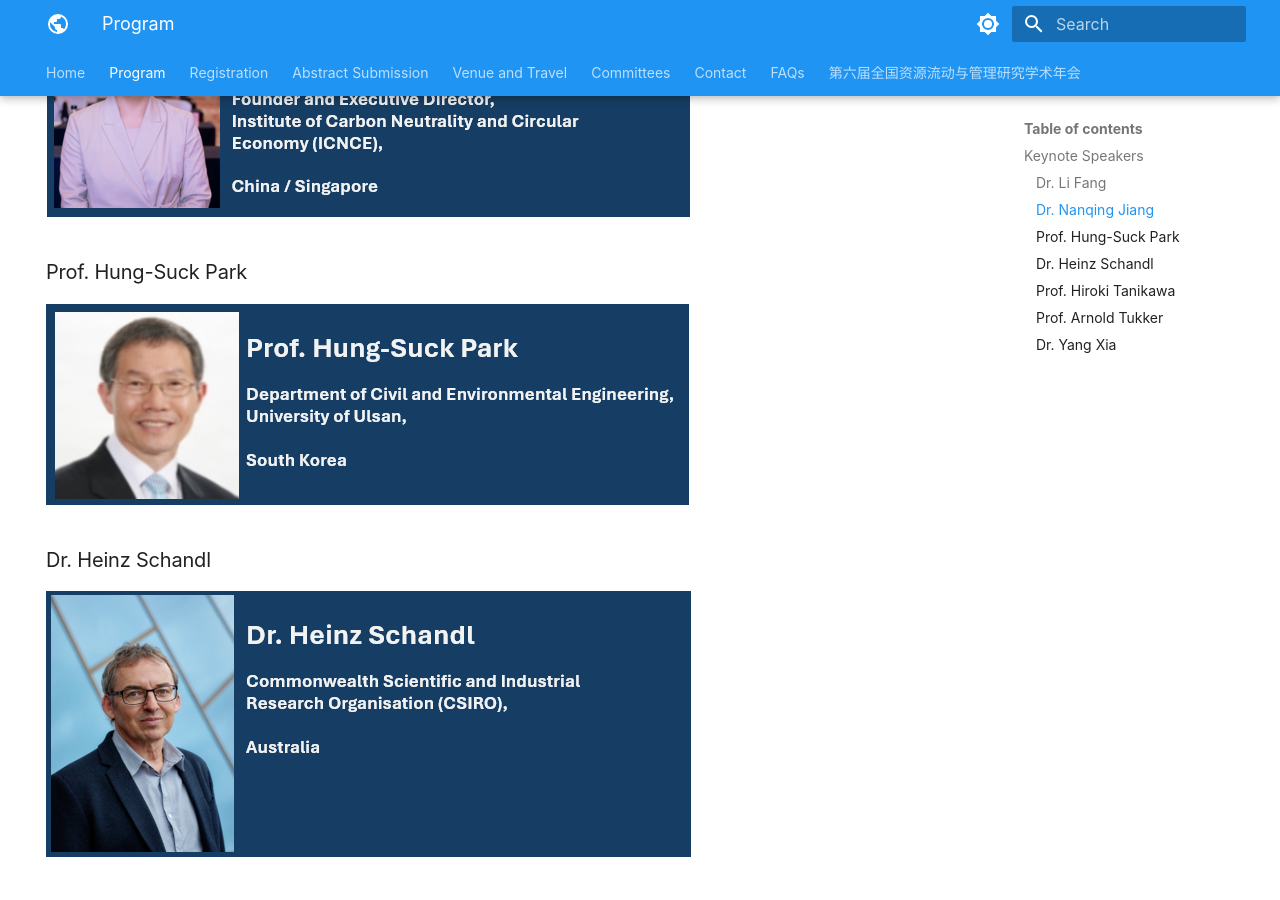
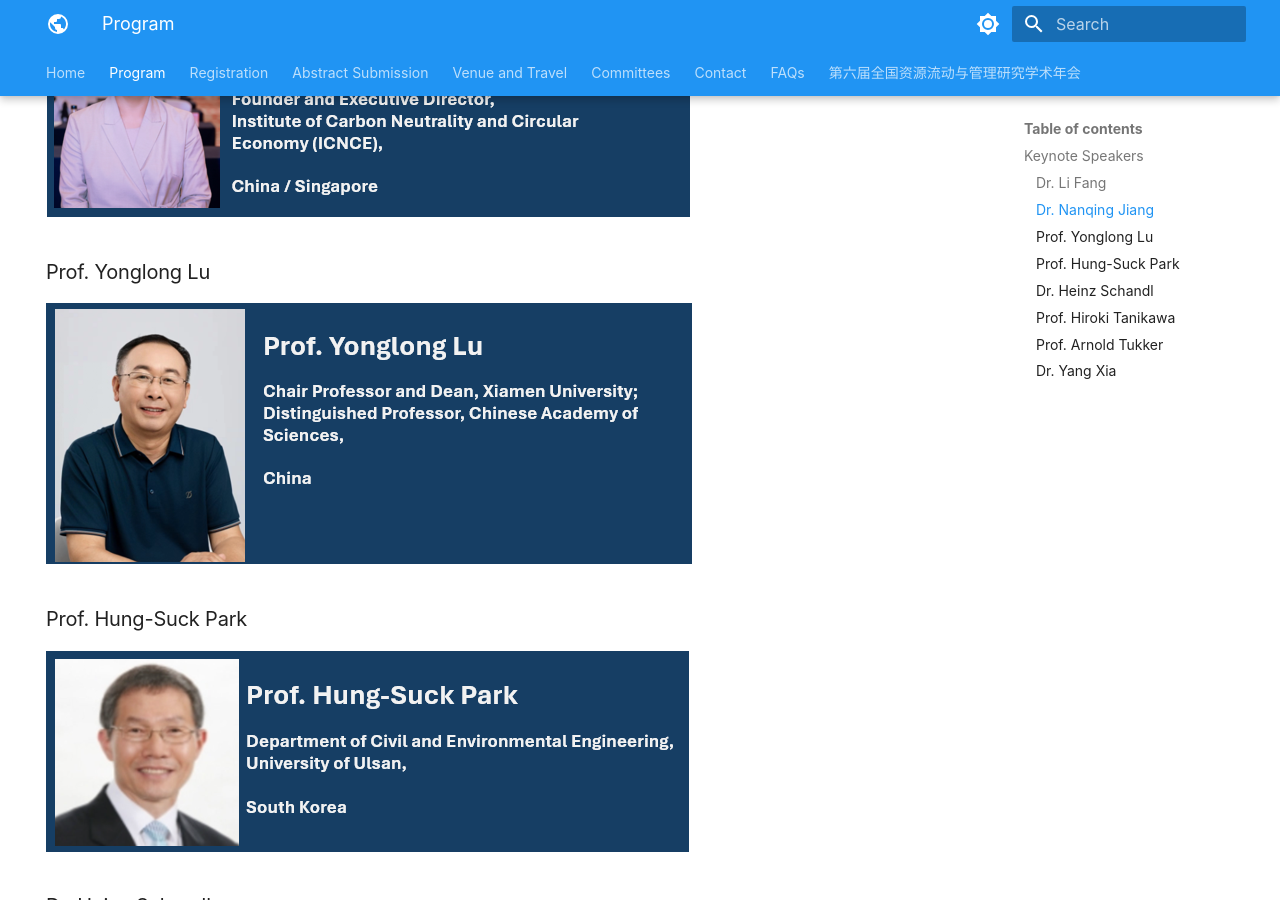
Before and after one commit to Admittedly-Goat/isiesem2024.net.github.io, an MkDocs documentation site: the page built from docs/Program/index.md, in a window 1280 px wide and 900 px high, scrolled down 1732 px. Built offline with MkDocs 1.6.1 and Material for MkDocs 9.7.7, drawn with Linux system fonts in a browser that asks for light colours.

Commit message:
update keynote speakers

```diff
--- a/docs/Program/index.md
+++ b/docs/Program/index.md
@@ -19,6 +19,10 @@ The conference program is out now! The schedule during the conference is provide
 
 ![1723289677976](image/index/1723289677976.png)
 
+### Prof. Yonglong Lu
+
+![1723384912871](image/index/1723384912871.png)
+
 ### Prof. Hung-Suck Park
 
 ![1721140215641](image/index/1721140215641.png)
```
Also changed, not shown: docs/Program/image/index/1723384912871.png (added).
